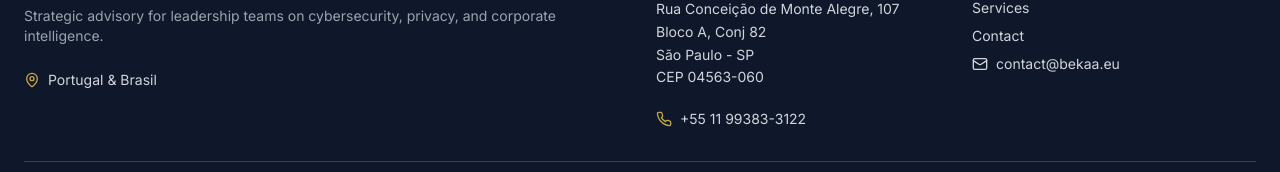
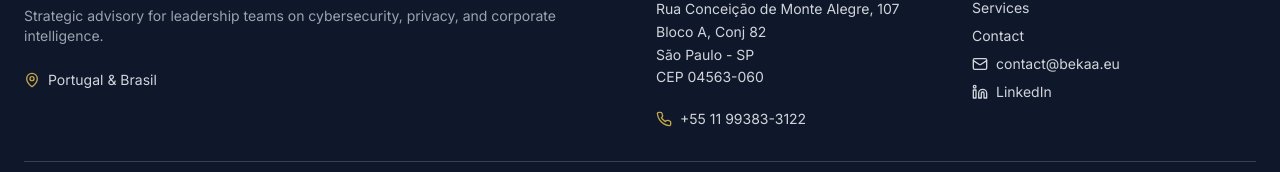
Before and after one commit to resper1965/bekaa-site, a Next.js app: page /en in a window 1280 px wide. Shown: the part 2448-2620 px from the top of the page. Built offline with nearby package versions, Linux system fonts and the light colour scheme.

Commit message:
feat: adicionado link do LinkedIn da empresa
- Link do LinkedIn adicionado no Footer
- LinkedIn incluído nos dados estruturados (sameAs)
- Ícone do LinkedIn do lucide-react
- Link abre em nova aba com segurança (noopener noreferrer)

```diff
--- a/app/[locale]/page.tsx
+++ b/app/[locale]/page.tsx
@@ -37,7 +37,9 @@ export default async function Home({
       contactType: 'Customer Service',
       availableLanguage: ['English', 'Portuguese'],
     },
-    sameAs: [],
+    sameAs: [
+      'https://www.linkedin.com/company/bekaa-trusted-advisors/',
+    ],
   }
 
   const professionalServiceSchema = {
--- a/components/sections/Footer.tsx
+++ b/components/sections/Footer.tsx
@@ -1,4 +1,4 @@
-import { MapPin, Phone, Mail } from "lucide-react";
+import { MapPin, Phone, Mail, Linkedin } from "lucide-react";
 
 interface FooterProps {
   dict: any;
@@ -65,6 +65,18 @@ export function Footer({ dict }: FooterProps) {
                   contact@bekaa.eu
                 </a>
               </li>
+              <li>
+                <a
+                  href="https://www.linkedin.com/company/bekaa-trusted-advisors/"
+                  target="_blank"
+                  rel="noopener noreferrer"
+                  className="text-gray-300 hover:text-gold transition-colors flex items-center gap-2"
+                  aria-label="LinkedIn"
+                >
+                  <Linkedin className="w-4 h-4" />
+                  LinkedIn
+                </a>
+              </li>
             </ul>
           </div>
         </div>
```
